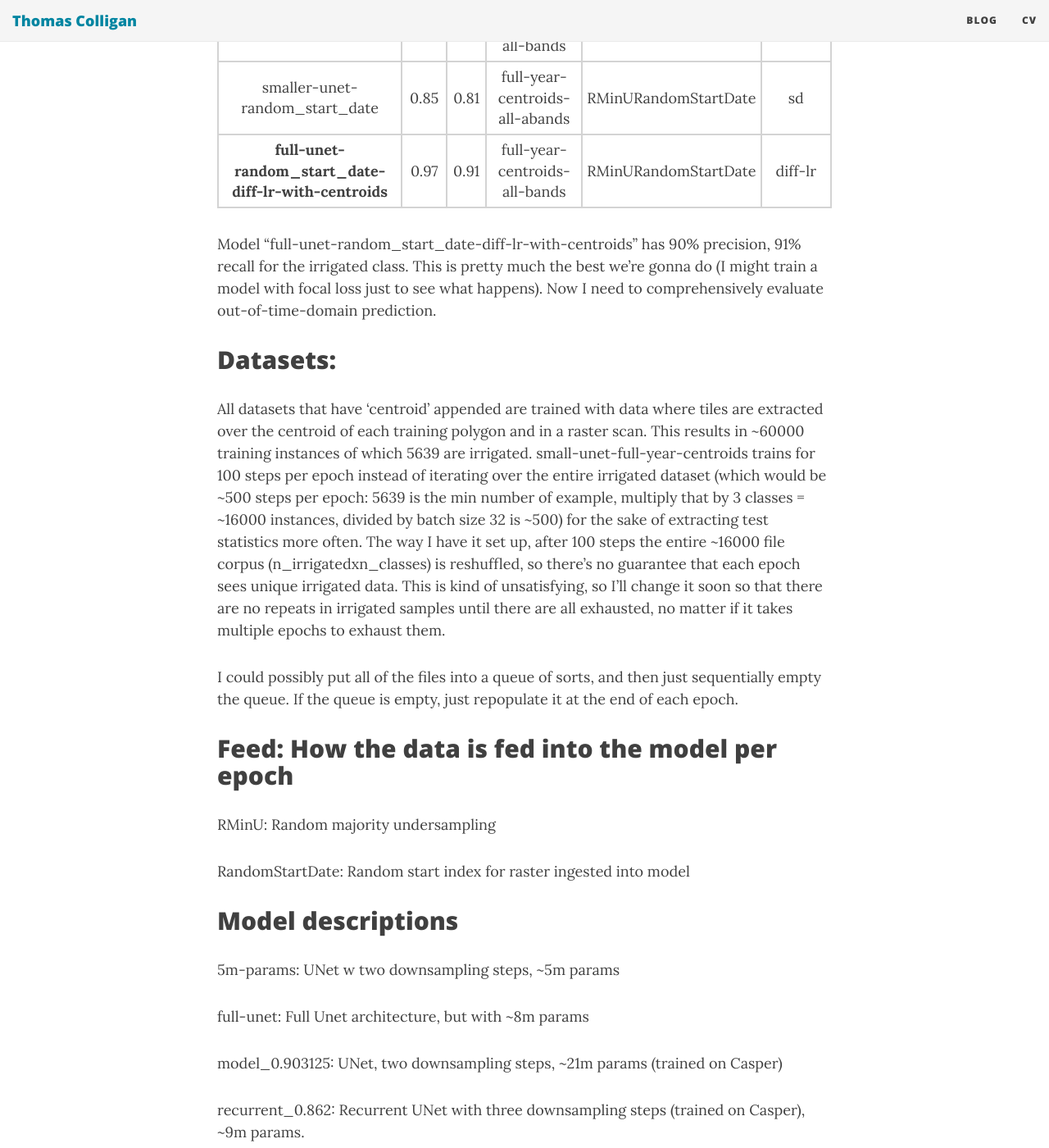
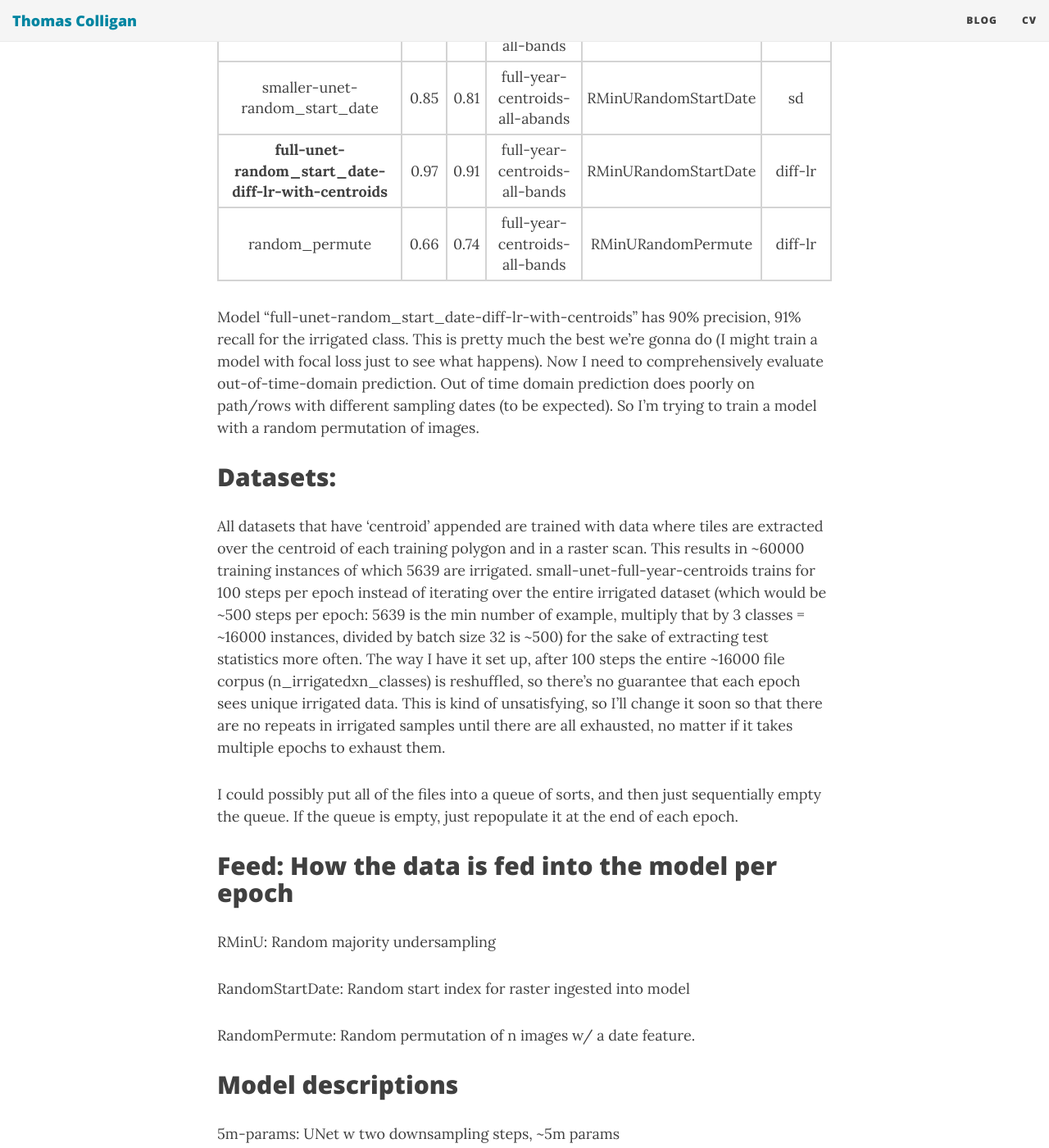
Before and after one commit to colligant/colligant.github.io, a Jekyll site: the page built from _posts/2020-03-31-model-comparison-table.md, in a window 1280 px wide and 1400 px high, scrolled down 1300 px. Shown: the whole window at 82% size. Built offline with Jekyll 4.4.1, drawn with Linux system fonts in a browser that asks for light colours; nearby versions of some CDN libraries; some of the changed text lies outside the part shown.

Commit message:
Add model

```diff
--- a/_posts/2020-03-31-model-comparison-table.md
+++ b/_posts/2020-03-31-model-comparison-table.md
@@ -48,14 +48,15 @@ All of the models were tested on the same data for the two types of sampling: fu
 | larger-unet-full-year-centroid-all-bands   | 0.84    | 0.77     | full-year-centroids-all-bands      | RMinU    |  sd      |
 | smaller-unet-random_start_date   | 0.85    | 0.81     | full-year-centroids-all-abands      | RMinURandomStartDate    |  sd      |
 | **full-unet-random_start_date-diff-lr-with-centroids**   | 0.97    | 0.91     | full-year-centroids-all-bands      | RMinURandomStartDate    |  diff-lr      |
+| random_permute   | 0.66    | 0.74     | full-year-centroids-all-bands      | RMinURandomPermute    |  diff-lr      |
 |=====
 {: .tablelines}
 
 Model "full-unet-random_start_date-diff-lr-with-centroids" has 90% precision, 91% recall for the
 irrigated class. This is pretty much the best we're gonna do (I might train a model with
 focal loss just to see what happens). Now I need to comprehensively evaluate out-of-time-domain
-prediction.
-
+prediction. Out of time domain prediction does poorly on path/rows with different sampling dates (to
+be expected). So I'm trying to train a model with a random permutation of images.
 
 ## Datasets:
 All datasets that have 'centroid' appended are trained with data where tiles are extracted over the
@@ -78,6 +79,8 @@ RMinU: Random majority undersampling
 
 RandomStartDate: Random start index for raster ingested into model
 
+RandomPermute: Random permutation of n images w/ a date feature.
+
 ## Model descriptions
 
 5m-params: UNet w two downsampling steps, ~5m params
@@ -99,6 +102,8 @@ oversampling. Steps per epoch: 237, batch size 40.
 
 recordingf1: UNet, two downsampling steps, ~1m params. Batch size 32. Why did this one do so well
 compared to the same model with many more parameters? Overfitting?
+
+random_permute: UNet, full, 5m params, batch size 16, only 8 stacked images fed in to model.
 
 ## Lr schedules
 
```
Also changed, not shown: other parts of _posts/2020-03-31-model-comparison-table.md (+1 -1 lines).
